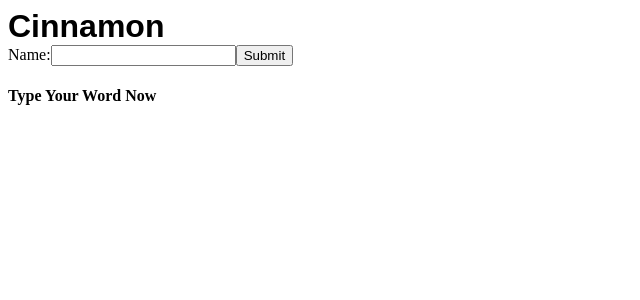
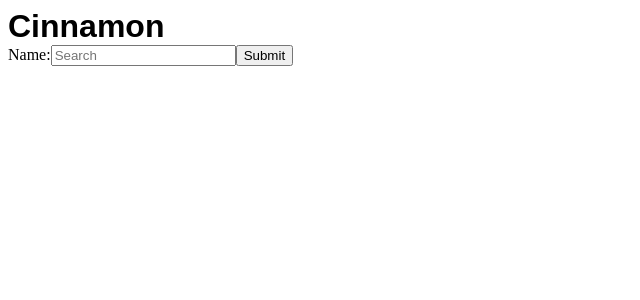
Before and after one commit to jcarmona120/Cinnamon, a React (Create React App) app: page / in a window 1280 px wide. Shown: the top 300 px of the page, without its empty margins (0-640 px from the left). Built offline with nearby package versions, Linux system fonts and the light colour scheme; a web font is replaced by a local one.

Commit message:
used Array.from to turn state to Array and print each synonym

```diff
--- a/package.json
+++ b/package.json
@@ -4,6 +4,7 @@
   "private": true,
   "dependencies": {
     "axios": "^0.16.2",
+    "lodash": "^4.17.4",
     "react": "^15.6.1",
     "react-dom": "^15.6.1",
     "react-scripts": "1.0.13"
--- a/src/App.js
+++ b/src/App.js
@@ -1,12 +1,47 @@
 import React, { Component } from 'react';
-import Search from './components/Search'
+import Search from './components/Search';
+import SynonymCard from './components/SynonymCard';
+
+import axios from 'axios';
 
 class App extends Component {
+	constructor(props) {
+		super(props)
+    	this.state = {
+        	searchTerm: '',
+        	wordData: ''
+    	};
+
+    	this.handleChange = this.handleChange.bind(this);
+    	this.handleSubmit = this.handleSubmit.bind(this);
+   	}
+
+    handleChange(event) {
+        this.setState({ searchTerm: event.target.value })
+    }
+
+    handleSubmit(event) {
+        axios.get(`https://api.datamuse.com/words?md=d&ml=${this.state.searchTerm}`)
+            .then((response) => {
+            	this.setState({wordData: response.data})
+            })
+        event.preventDefault();
+    }
+
   render() {
+  	const newData = Array.from(this.state.wordData)
     return (
+
       <div className="App">
         <h1>Cinnamon</h1>
-        <Search />
+        <Search handleChange={this.handleChange} handleSubmit={this.handleSubmit} value={this.state.searchTerm} onChange={this.handleChange} />
+        <div>
+        	<ul>
+		        {newData.map((synonym) => {
+		        	return <li>{synonym.word}</li>
+		        })}
+        	</ul>
+        </div>
       </div>
 
     );
--- a/src/components/Search.js
+++ b/src/components/Search.js
@@ -1,55 +1,20 @@
-import React, { Component } from 'react';
-import axios from 'axios';
+import React from 'react';
 
-import SynonymCard from './SynonymCard';
 
-class Search extends Component {
-	constructor(props) {
-		super(props)
-    	this.state = {
-        	searchTerm: '',
-        	wordData: ''
-    	};
-
-    	this.handleChange = this.handleChange.bind(this);
-    	this.handleSubmit = this.handleSubmit.bind(this);
-   	}
-
-    handleChange(event) {
-        this.setState({ searchTerm: event.target.value })
-    }
-
-    handleSubmit(event) {
-        axios.get(`https://api.datamuse.com/words?md=d&ml=${this.state.searchTerm}`)
-            .then((response) => {
-            	this.setState({wordData: response.data})
-                console.log(this.state.wordData)
-            })
-        event.preventDefault();
-    }
-
-    render() {
-    	let synonymCard;
-	    if (this.state.wordData) {
-	    	synonymCard = <SynonymCard data={this.state.wordData} />
-	    } else {
-	    	synonymCard = <h4>Type Your Word Now</h4>
-	    }
+const Search = (props) => {
         return (
         	<div>
 		        <div>
-			        <form onSubmit={this.handleSubmit}>
+			        <form onSubmit={props.handleSubmit}>
 			        	<label>
 			          	Name:
-			          	<input type="text" value={this.state.searchTerm} onChange={this.handleChange} />
+			          	<input type="text" value={props.searchTerm} onChange={props.handleChange} placeholder="Search" />
 			        	</label>
 			        	<input type="submit" value="Submit" />
 			      	</form>
 			    </div>
-			    {synonymCard}
 		    </div>
         );
-    }
 }
 
 export default Search;
--- a/src/components/SynonymCard.js
+++ b/src/components/SynonymCard.js
@@ -1,12 +1,16 @@
 import React from 'react';
 
 
+const SynonymCard = (props) => {
+		const results = props.data;
+		console.log(props.data)
 
-const SynonymCard = (props) => (
-	<div>
-		<h1>{props.data[0].word}</h1>
-	</div>
-)
+         return (
+	         <ul>
+	    		<li>why</li>
+	         </ul>
+         )
+    }
 
 
 
```
